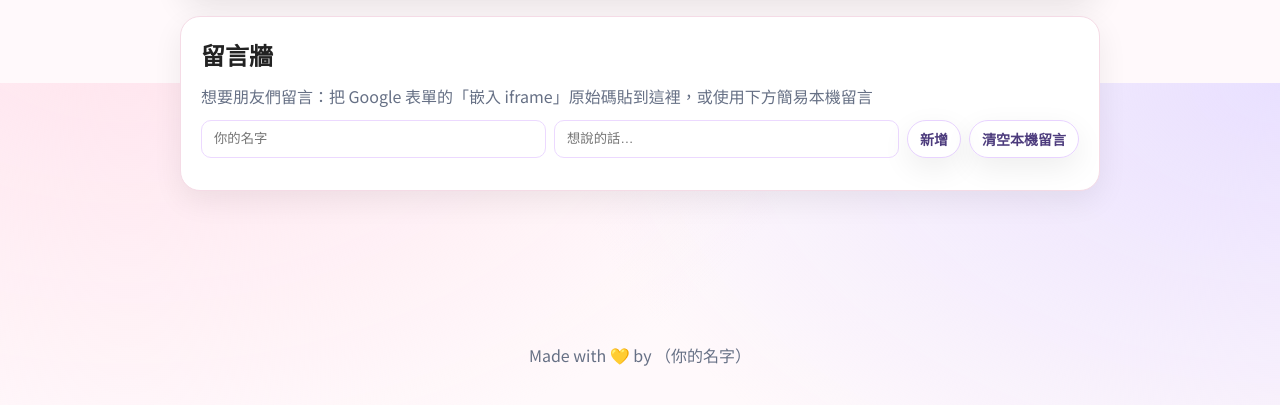
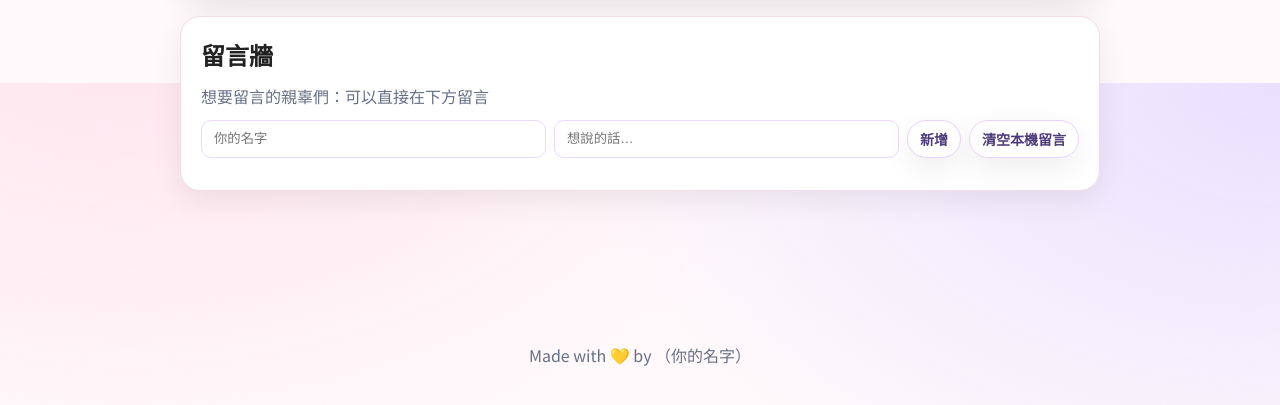
Before and after one commit to LYE1720/LYE, a plain HTML site: page index.html in a window 1280 px wide. Shown: the part 1517-1922 px from the top of the page. Drawn offline with Linux system fonts and the light colour scheme.

Commit message:
Update index.html

```diff
--- a/index.html
+++ b/index.html
@@ -68,7 +68,7 @@
 
     <section id="guestbook" class="card">
       <h2>留言牆 </h2>
-      <p class="muted">想要朋友們留言：把 Google 表單的「嵌入 iframe」原始碼貼到這裡，或使用下方簡易本機留言</p>
+      <p class="muted">想要留言的親辜們：可以直接在下方留言</p>
 
       <div class="local-guestbook">
         <div class="gb-inputs">
```
